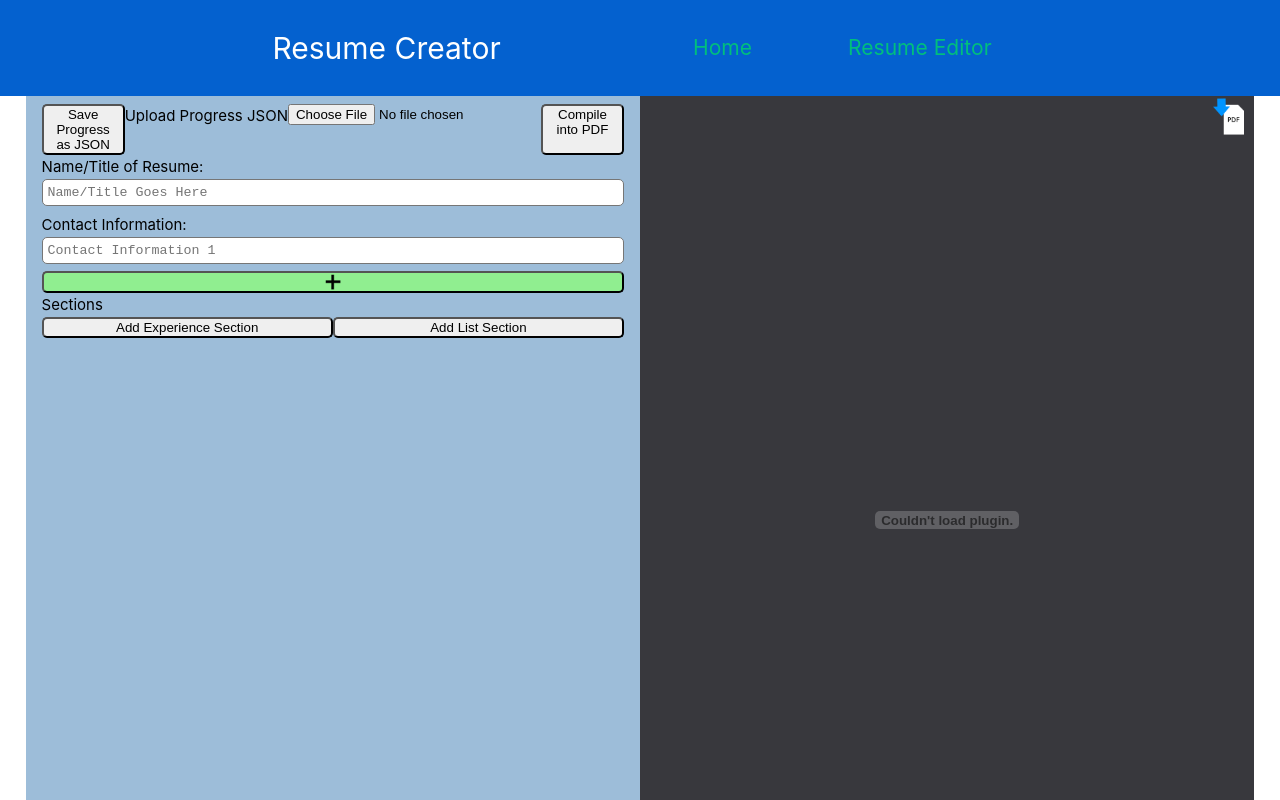
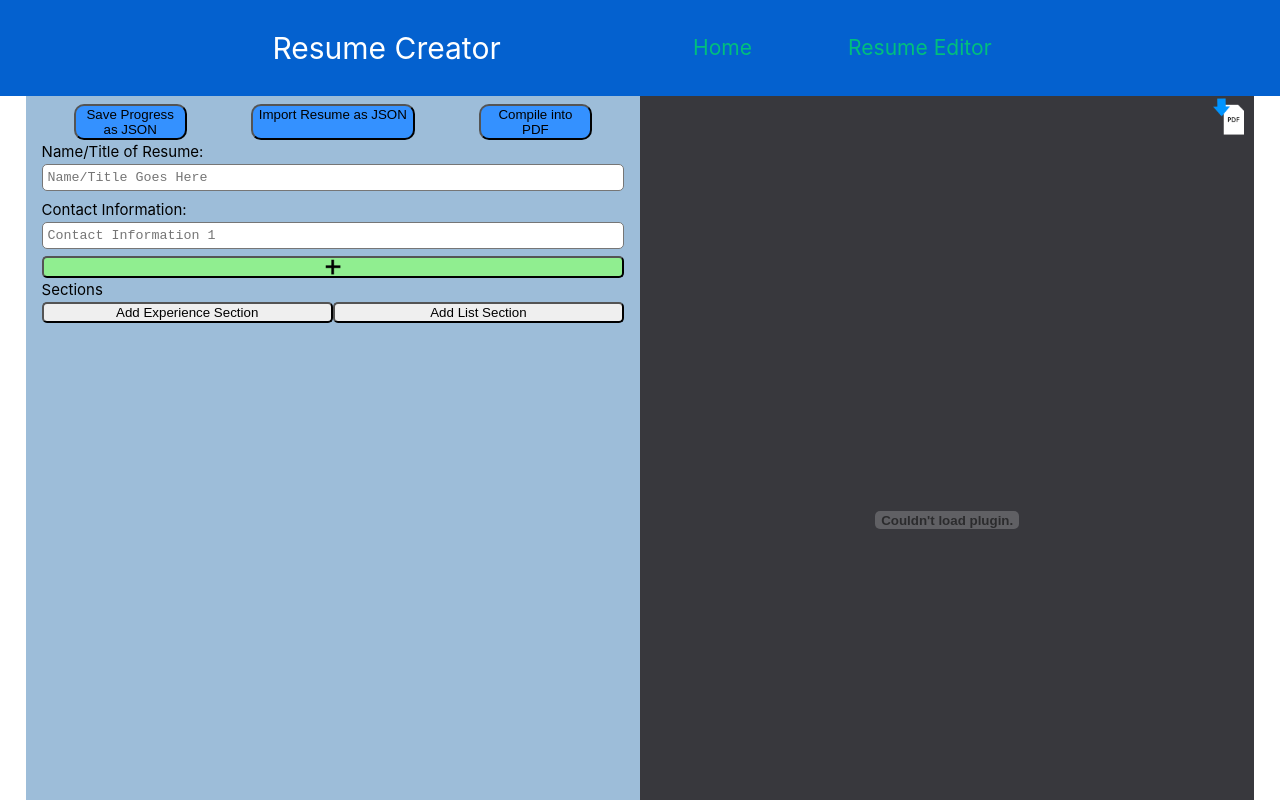
Before and after one commit to officerw/resume-creator, a Vue app in the folder frontend/: page /editor in a window 1280 px wide. Shown: the top 800 px of the page. Built offline with nearby package versions, Linux system fonts and the light colour scheme.

Commit message:
Improved UI for saving, importing, compiling, and did colorblind testing

```diff
--- a/frontend/src/components/ResumeBuilder.vue
+++ b/frontend/src/components/ResumeBuilder.vue
@@ -9,7 +9,7 @@
 <script setup lang="ts">
     import NameContactInfo from "../components/NameContactInfo.vue"
     import ResumeSections from "../components/ResumeSections.vue"
-    import { ref } from "vue"
+    import { onMounted, ref } from "vue"
 
     interface Contact {
         id: number
@@ -102,7 +102,7 @@
 
     // Upload resume info as JSON so users can update info
     function readJSON() {
-        var upload = (<HTMLInputElement>document.getElementById("read-resume-json"))
+        var upload = (<HTMLInputElement>document.getElementById("json-upload"))
         // Verify user uploaded .json file
         if (upload != null && upload.files != null && upload.files[0] != undefined && upload.files[0].name.includes(".json")) {
             var file = upload.files[0]
@@ -121,14 +121,28 @@
             reader.readAsText(file)
         }
     }
+
+    // On mount, link import button to file input
+    onMounted(() => {
+        const fileInputButton = document.getElementById("import-resume-json")
+        const fileInput = document.getElementById("json-upload")
+
+        fileInputButton?.addEventListener("click", () => {
+            fileInput?.click()
+        })
+    })
 </script>
 
 <template>
     <!-- UI to save resume info as JSON, import JSON, and compile into PDF -->
     <div class="compile-resume-info">
         <button id="save-resume-json" @click="saveJSON()">Save Progress as JSON</button>
-        <label for="read-resume-json">Upload Progress JSON</label>
-        <input type="file" id="read-resume-json" @change="readJSON()"/>
+
+        <div class="read-json">
+            <button id="import-resume-json">Import Resume as JSON</button>
+            <input type="file" id="json-upload" @change="readJSON()" style="display:none;"/>
+        </div>
+
         <button id="compile-resume-button" @click="compilePDF()">Compile into PDF</button>
     </div>
 
@@ -156,11 +170,18 @@
         display: flex;
     }
 
-    button label input {
+    .read-json {
         display: flex;
-        flex-direction:row;
-        justify-content: center;
-        flex: 1;
-        border-radius: 5px;
+        flex-direction: column;
     }
+
+    .compile-resume-info button  {
+        background-color: #3491ff;
+        border-radius: 10px;
+    }
+
+    .compile-resume-info button {
+        margin: 0 2rem;
+    }
+
 </style>
```
